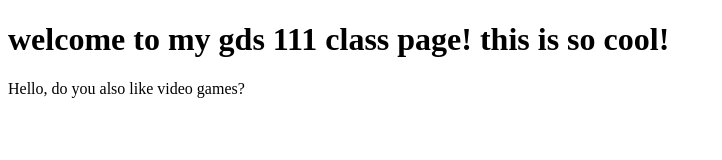
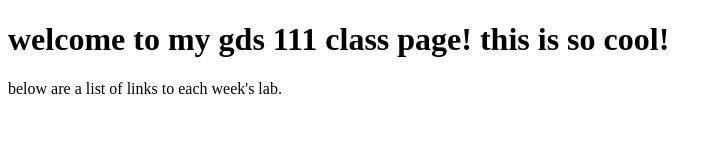
Before and after one commit to S1rSamuel/gds_111_su, a plain HTML site: page index.html in a window 1280 px wide. Shown: the whole page, without its empty margins (0-722 px from the left). Drawn offline with Linux system fonts and the light colour scheme.

Commit message:
changed the message about links

```diff
--- a/index.html
+++ b/index.html
@@ -6,6 +6,6 @@
     </head>
     <body>
         <h1>welcome to my gds 111 class page! this is so cool!</h1>
-        <p> Hello, do you also like video games?</p>
+        <p> below are a list of links to each week's lab.</p>
     </body>
 </html>
```
